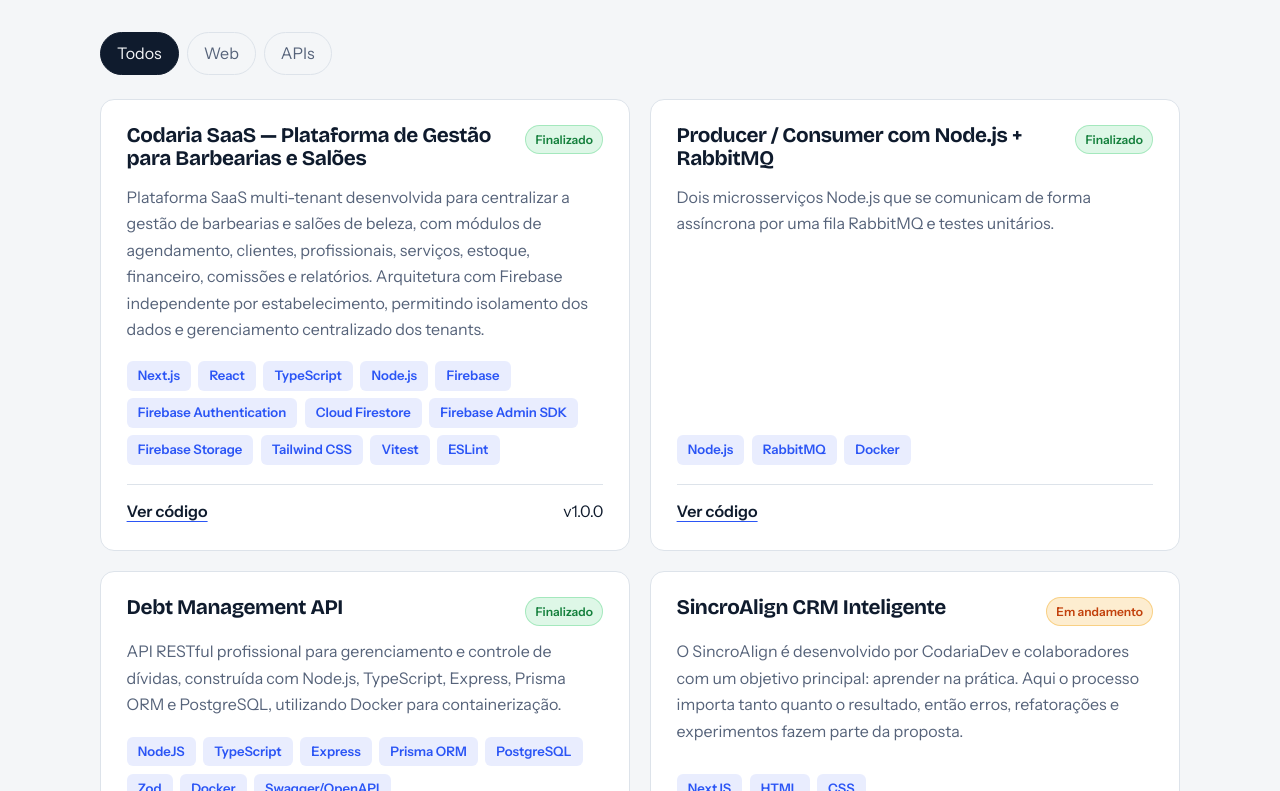
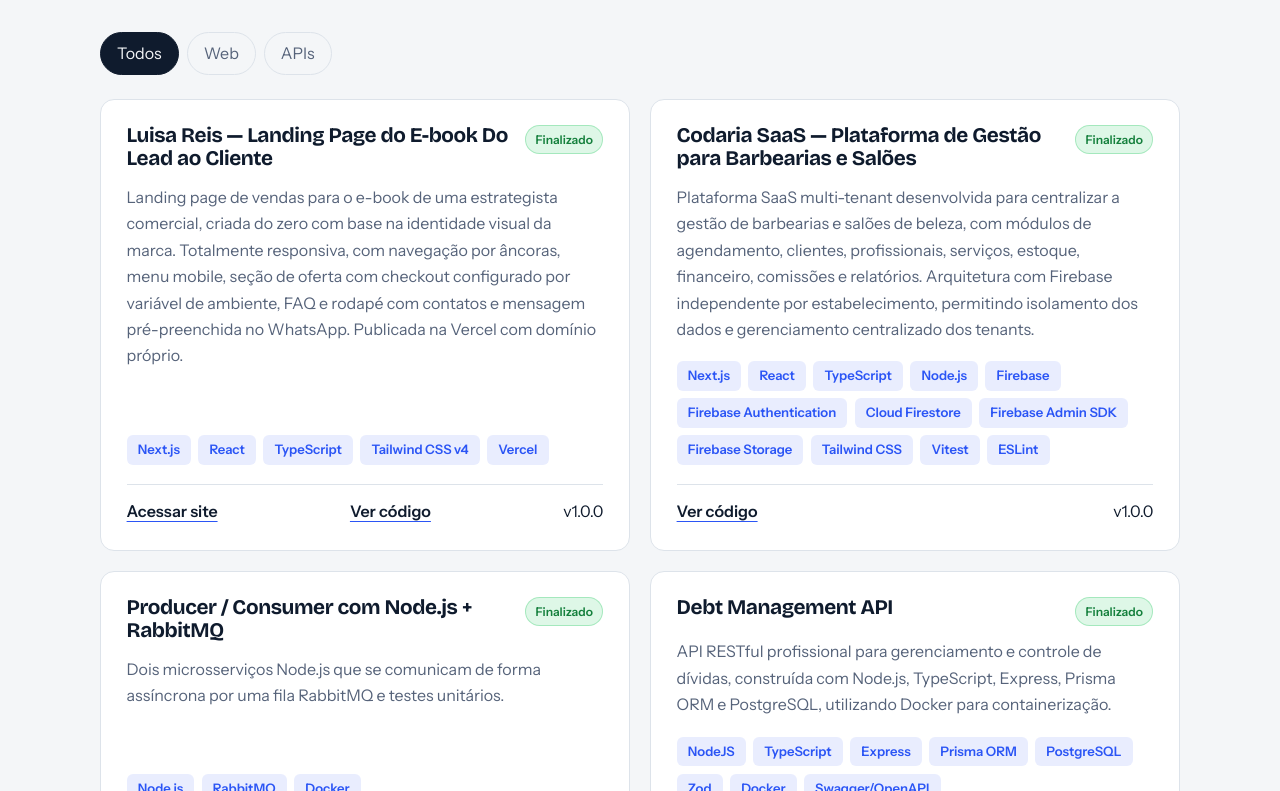
Before and after one commit to codariadev/portifolio, a Next.js app: page / in a window 1280 px wide. Shown: the part 3349-4140 px from the top of the page. Built offline with nearby package versions, Linux system fonts and the light colour scheme.

Commit message:
feat: adição de novo projeto (Luisa Portifolio

```diff
--- a/data/content.ts
+++ b/data/content.ts
@@ -45,6 +45,17 @@ export const content = {
       },
     ],
     projects: [
+      {
+        title: "Luisa Reis — Landing Page do E-book Do Lead ao Cliente",
+        status: true,
+        description:
+          "Landing page de vendas para o e-book de uma estrategista comercial, criada do zero com base na identidade visual da marca. Totalmente responsiva, com navegação por âncoras, menu mobile, seção de oferta com checkout configurado por variável de ambiente, FAQ e rodapé com contatos e mensagem pré-preenchida no WhatsApp. Publicada na Vercel com domínio próprio.",
+        category: "Web" as const,
+        stack: ["Next.js", "React", "TypeScript", "Tailwind CSS v4", "Vercel"],
+        repo: "https://github.com/codariadev/luisa-reis-lp",
+        demo: "https://www.luisareis.com.br",
+        version: "v1.0.0",
+      },
       {
         title: "Codaria SaaS — Plataforma de Gestão para Barbearias e Salões",
         status: true,
@@ -192,7 +203,7 @@ export const content = {
       filters: ["Todos", "Web", "APIs"],
       finished: "Finalizado",
       inProgress: "Em andamento",
-      seeDemo: "Ver demo",
+      seeDemo: "Acessar site",
       seeCode: "Ver código",
       seeCertificate: "Ver certificado",
       ongoing: "Em andamento",
@@ -248,6 +259,17 @@ export const content = {
       },
     ],
     projects: [
+      {
+        title: "Luisa Reis — Sales Landing Page for the E-book Do Lead ao Cliente",
+        status: true,
+        description:
+          "Sales landing page for a sales strategist's e-book, built from scratch following the brand's visual identity. Fully responsive, with anchor navigation, mobile menu, an offer section with checkout configured via environment variable, FAQ, and a footer with contacts and a prefilled WhatsApp message. Deployed on Vercel with a custom domain.",
+        category: "Web" as const,
+        stack: ["Next.js", "React", "TypeScript", "Tailwind CSS v4", "Vercel"],
+        repo: "https://github.com/codariadev/luisa-reis-lp",
+        demo: "https://www.luisareis.com.br",
+        version: "v1.0.0",
+      },
       {
         title: "Codaria SaaS — Management Platform for Barbershops and Salons",
         status: true,
```
